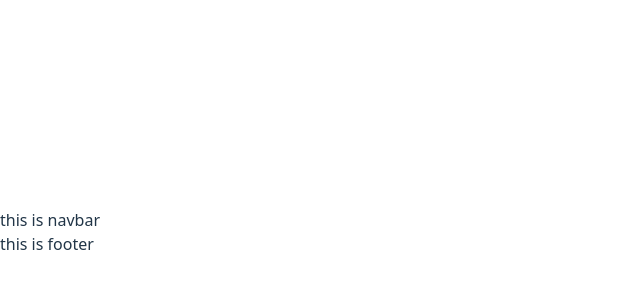
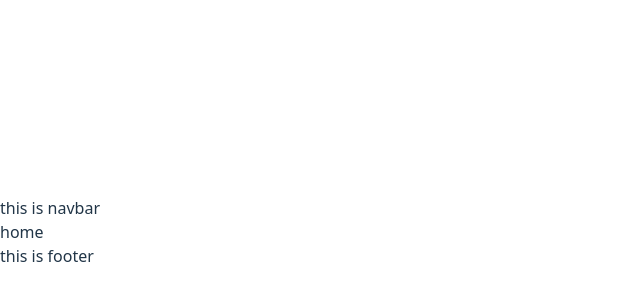
Before and after one commit to ahassh1/book-vibe, a React (Vite) app: page / in a window 1280 px wide. Shown: the part 168-468 px from the top of the page, without its empty margins (0-640 px from the left). Built offline with nearby package versions, Linux system fonts and the light colour scheme.

Commit message:
rendaring home component

```diff
--- a/src/Routes/Routes.jsx
+++ b/src/Routes/Routes.jsx
@@ -2,16 +2,24 @@ import React, { Component } from 'react';
 
 import {
   createBrowserRouter,
-  RouterProvider,
+
 } from "react-router";
 import Root from '../pages/Root/Root';
 import ErrorPage from '../pages/ErrorPage/ErrorPage';
+import Home from '../pages/Home/Home';
 
 export const router = createBrowserRouter([
   {
     path: "/",
     // element: <div>Hello World</div>,
     Component:Root,
-    errorElement: <ErrorPage></ErrorPage>
+    errorElement: <ErrorPage></ErrorPage>,
+    children: [
+      {
+        index:true,
+        path:"/",
+        Component:Home
+      }
+    ]
   },
 ]);
--- /dev/null
+++ b/src/pages/Home/Home.jsx
@@ -0,0 +1,11 @@
+import React from 'react';
+
+const Home = () => {
+    return (
+        <div>
+            <h3>home</h3>
+        </div>
+    );
+};
+
+export default Home;
```
